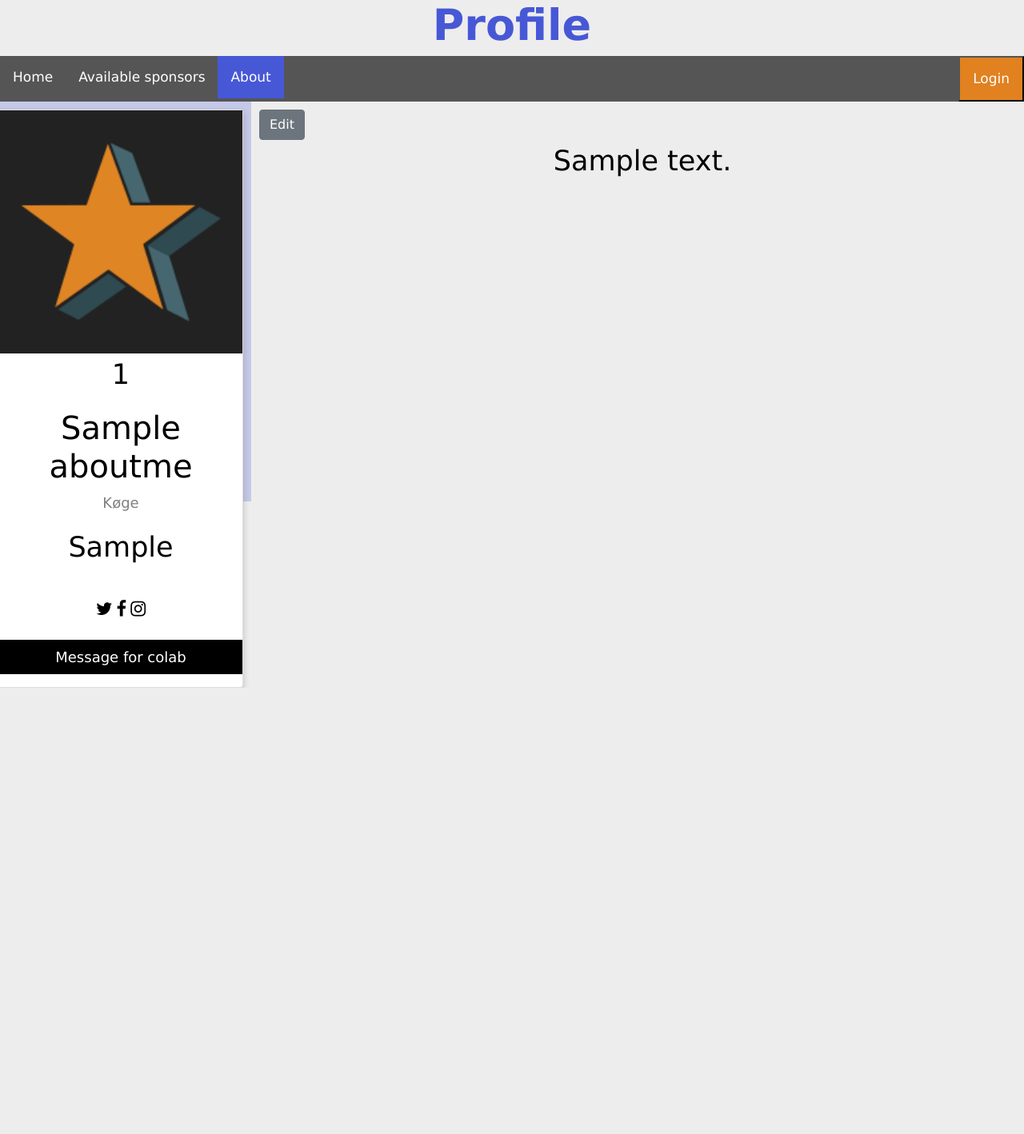
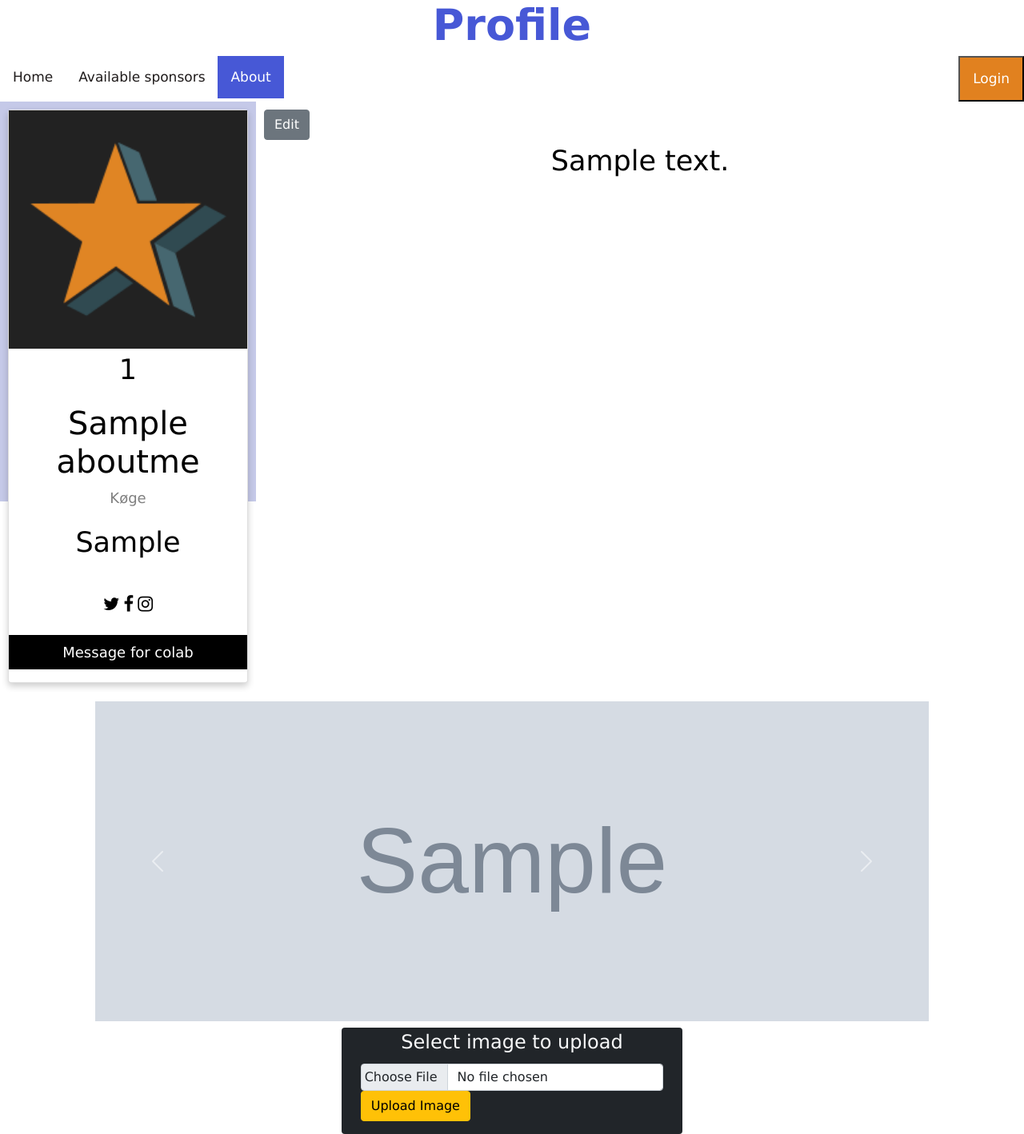
Before and after one commit to maiKNJ/WebExam, a PHP site: page /php/showAbout.php in a window 1280 px wide. Shown: the whole page at 80% size. Before the commit the page ends 860 px from the top, so only its background shows below. Run offline with PHP 8.4, Linux system fonts and the light colour scheme; tables that the repository leaves empty or names only in its code hold one stand-in row (values such as "Sample post"); grey boxes marked "Sample" are stand-in pictures.

Commit message:
style for index and upload image for profile

```diff
--- a/ExamProject/about.html
+++ b/ExamProject/about.html
@@ -17,7 +17,7 @@
   <button onclick="document.getElementById('id01').style.display = 'block'"> Login</button>
 </div>
 
-<div class="row">
+<div class="row1">
   <div class="column left">
     <div class="card">
       <img src="icon.png" alt="profile pic">
--- a/ExamProject/css/about.css
+++ b/ExamProject/css/about.css
@@ -16,7 +16,7 @@
   width: 75%;
 }
 
-.row:after{
+.row1:after{
   content: "";
   display: table;
   clear: both;
--- a/ExamProject/css/main.css
+++ b/ExamProject/css/main.css
@@ -15,6 +15,7 @@ html {
   color: #222;
   font-size: 1em;
   line-height: 1.4;
+  height: 100%;
 }
 
 /*
@@ -26,6 +27,23 @@ html {
  *
  * Customize the background color to match your design.
  */
+#intro{
+  /* The image used */
+  background-image: url("Sport+Collage.png");
+
+  /* Add the blur effect */
+  filter: blur(8px);
+  -webkit-filter: blur(8px);
+
+  /* Full height */
+  height: 100%;
+
+  /* Center and scale the image nicely */
+  background-position: center;
+  background-repeat: no-repeat;
+  background-size: cover;
+}
+
 #indexH1{
   text-align: center;
   font-family: Verdana;
@@ -33,6 +51,7 @@ html {
   font-weight: bold;
   color: #4758d6;
   margin-bottom: 5px;
+  background-color: rgba(0,0,0,0);
 }
 #slogan{
   text-align: center;
@@ -40,13 +59,16 @@ html {
   font-size: 14px;
   font-weight: lighter;
   color: #201c1c;
+  background-color: rgba(0,0,0,0);
   margin-top: 2px;
 }
 
 body{
-  background-color: #eeeded;
+  //background-color: #eeeded;
   color: black;
   font-family: Verdana;
+  background-color: rgba(0,0,0,0);
+  height: 100%;
 }
 
 p{
@@ -61,14 +83,15 @@ img.sticky {
 }
 
 .topnav{
-  background-color: #555555;
+  //background-color: rgba(50,50,50,0.5);
+  color: #201c1c;
   overflow: hidden;
   font-family: Verdana;
 }
 
 .topnav a {
   float: left;
-  color: #ffffff;
+  color: #201c1c;
   text-align: center;
   padding: 14px 16px;
   text-decoration: none;
@@ -85,14 +108,14 @@ img.sticky {
   font-size: 17px;
 }
 .topnav a:hover{
-  background-color: #e2ffff;
-  color: black;
+  //background-color: #e2ffff;
+  color: #e1811f;
 }
 
 .findSpons{
   padding: 80px 5px 120px 5px;
-  background-color: #c5c9e8;
-  color:#201c1c;
+  /*background-color: #c5c9e8;*/
+  color:whitesmoke;
   align-content: space-evenly;
 }
 
--- a/ExamProject/index.html
+++ b/ExamProject/index.html
@@ -15,6 +15,7 @@
  <!-- <link rel="manifest" href="site.webmanifest">
   <link rel="apple-touch-icon" href="icon.png">
    Place favicon.ico in the root directory -->
+  <link href="https://cdn.jsdelivr.net/npm/bootstrap@5.0.1/dist/css/bootstrap.min.css" rel="stylesheet" integrity="sha384-+0n0xVW2eSR5OomGNYDnhzAbDsOXxcvSN1TPprVMTNDbiYZCxYbOOl7+AMvyTG2x" crossorigin="anonymous">
   <link rel="stylesheet" href="css/normalize.css">
   <link rel="stylesheet" href="css/main.css">
   <link rel="stylesheet" href="css/login.css">
@@ -24,6 +25,7 @@
 
 <body>
 
+  <div id="intro" class="bg-image shadow-2-strong">
   <!-- Add your site or application content here -->
   <h1 id="indexH1"> Athlete Contract </h1>
   <h5 id="slogan">- The webpage for athletes wanting to manage sponsorships easier!</h5>
@@ -32,7 +34,7 @@
   <div class="topnav">
     <a class="active", href="index.html"> Home </a>
     <a href="availSpons.html"> Available sponsors </a>
-    <a href="about.html"> Profile</a>
+    <a href="php/showAbout.php"> Profile</a>
     <button onclick="document.getElementById('id01').style.display = 'block'"> Login</button>
   </div>
 
@@ -72,6 +74,8 @@
   <button type="button" id="individual" onclick="location.href='availSpons.html'">Individual</button>
 </div>
   <p id="shit"> some shit should happen here don't know what yet :/</p>
+
+  </div>
   <script src="js/vendor/modernizr-3.11.2.min.js"></script>
   <script src="js/plugins.js"></script>
   <script src="http://ajax.googleapis.com/ajax/libs/jquery/1.7.1/jquery.min.js" type="text/javascript"></script>
--- a/ExamProject/php/db.php
+++ b/ExamProject/php/db.php
@@ -4,6 +4,7 @@ $user = "root";
 $pass = "";
 
 $con = new mysqli($server, $user, $pass, "crud");
+$con1 = new  mysqli($server, $user, $pass,"carousel" );
 
 if ($con->connect_error){
   die("connection error");
--- a/ExamProject/php/showAbout.php
+++ b/ExamProject/php/showAbout.php
@@ -5,6 +5,21 @@
 
   $result = $con->query($sql);
 
+  //second database for the images
+  $msg = '';
+  if (isset($_POST['upload'])){
+    $image = $_FILES['image']['name'];
+    $path = 'images/'.$image;
+
+    $sql1 = $con1->query("INSERT INTO slider (image_path) VALUES ('$path')");
+    if ($sql1){
+      move_uploaded_file($_FILES['image']['tmp_name'], $path);
+      $msg = 'image uploaded successfully';
+    }else{
+      $msg = 'image upload failed';
+    }
+  }
+  $result1 = $con1->query("SELECT image_path FROM slider");
 ?>
 <! DOCTYPE html>
 <html lang="en">
@@ -28,7 +43,7 @@
   <button onclick="document.getElementById('id01').style.display = 'block'"> Login</button>
 </div>
 
-<div class="row">
+<div class="row1">
   <?php
   if ($result->num_rows > 0): ?>
   <?php while ($row = $result->fetch_assoc()): ?>
@@ -66,7 +81,79 @@
 
 
 </div>
+<div class="container-fluid" style="padding-top: 250px;">
+  <div class="row justify-content-center mb-2">
+    <div class="col-lg-10">
+      <div id="demo" class="carousel slide" data-ride="carousel">
 
+        <!-- Indicators -->
+        <ul class="carousel-indicators">
+          <?php
+          $i = 0;
+          foreach ($result1 as $row):
+            $actives ='';
+            if ($i == 0){
+              $actives = 'active';
+            }
 
+          ?>
+          <li data-target="#demo" data-slide-to="<?= $i; ?>" class="<?= $actives; ?>"></li>
+          <?php $i++; endforeach; ?>
+        </ul>
+
+        <!-- The slideshow -->
+        <div class="carousel-inner">
+          <?php
+          $i = 0;
+          foreach ($result1 as $row):
+          $actives ='';
+          if ($i == 0){
+            $actives = 'active';
+          }
+
+          ?>
+          <div class="carousel-item <?= $actives;?>">
+            <img src="<?= $row['image_path'] ?>" width="100%" height="400px">
+          </div>
+          <?php $i++; endforeach; ?>
+        </div>
+
+        <!-- Left and right controls -->
+        <a class="carousel-control-prev" href="#demo" data-slide="prev">
+          <span class="carousel-control-prev-icon"></span>
+        </a>
+        <a class="carousel-control-next" href="#demo" data-slide="next">
+          <span class="carousel-control-next-icon"></span>
+        </a>
+
+      </div>
+    </div>
+  </div>
+  <div class="row justify-content-center">
+    <div class="col-lg-4 bg-dark rounded px-4">
+      <h4 class="text-center text-light p-1">Select image to upload</h4>
+      <form action="" method="post" enctype="multipart/form-data">
+        <div class="form-group">
+          <input type="file" name="image" class="form-control p-1" required>
+        </div>
+        <div class="form-group">
+          <input type="submit" name="upload" class="btn btn-warning btn-block" value="Upload Image">
+        </div>
+        <div class="form-group">
+          <h5 class="text-center text-light"><?= $msg; ?> </h5>
+        </div>
+      </form>
+    </div>
+  </div>
+</div>
+
+<!-- jQuery library -->
+<script src="https://ajax.googleapis.com/ajax/libs/jquery/3.5.1/jquery.min.js"></script>
+
+<!-- Popper JS -->
+<script src="https://cdnjs.cloudflare.com/ajax/libs/popper.js/1.16.0/umd/popper.min.js"></script>
+
+<!-- Latest compiled JavaScript -->
+<script src="https://maxcdn.bootstrapcdn.com/bootstrap/4.5.2/js/bootstrap.min.js"></script>
 
 </body>
```
Also changed, not shown: ExamProject/404.html (+8 -0 lines), ExamProject/css/Sport+Collage.png (added).
